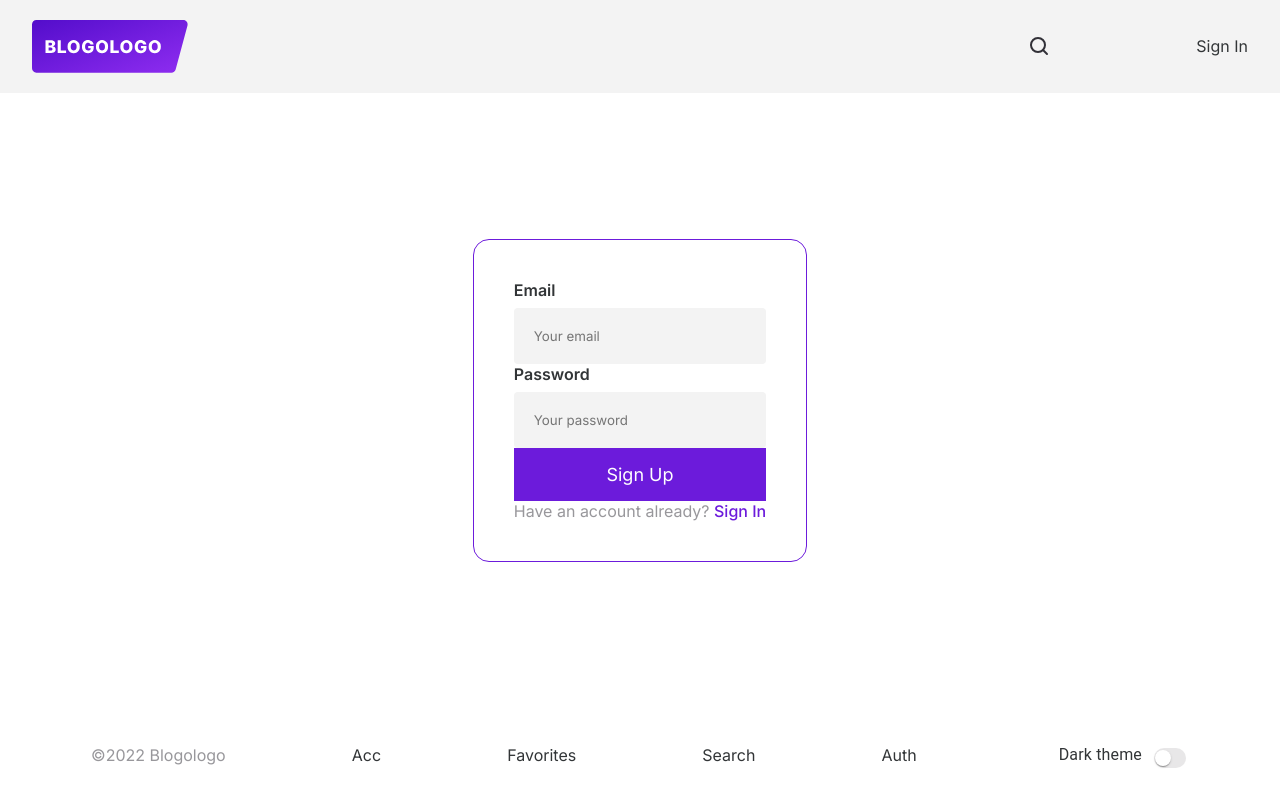
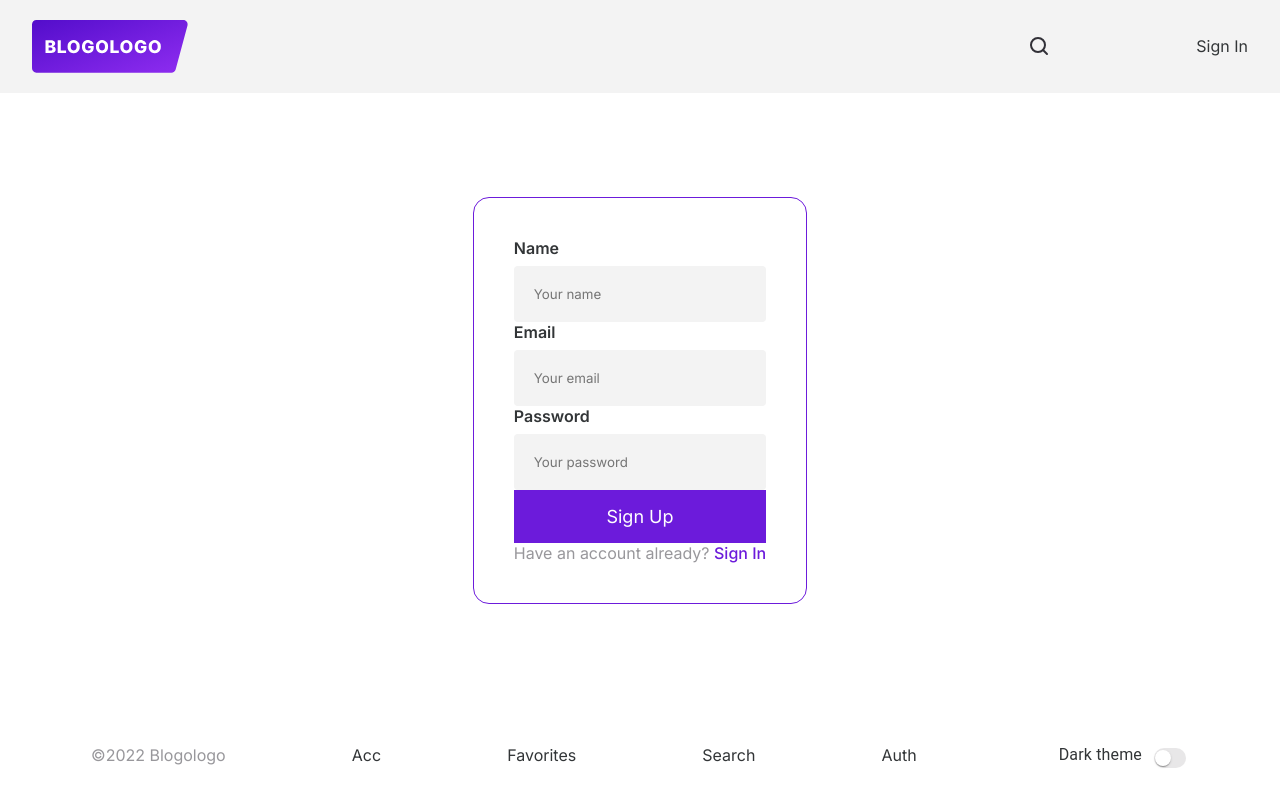
Before and after one commit to marshitsky/BlogoLogo, a React (Create React App) app: page /sign-up in a window 1280 px wide. Built offline with nearby package versions, Linux system fonts and the light colour scheme; some icons are missing.

Commit message:
feat(sign-forms): add name field for sign up form

```diff
--- a/src/components/SignUpForm/SignUpForm.tsx
+++ b/src/components/SignUpForm/SignUpForm.tsx
@@ -12,7 +12,7 @@ import {
 } from "./styles";
 
 export interface ISignInFormTypes {
-  userName: string;
+  name: string;
   email: string;
   password: string;
 }
@@ -45,6 +45,19 @@ export const SignUpForm = () => {
 
   return (
     <StyledSigningUpForm onSubmit={handleSubmit(onSubmit)}>
+      <SignUpLabel>Name</SignUpLabel>
+      <SignUpInput
+        type="name"
+        placeholder="Your name"
+        {...register("name", {
+          required: "Name is required",
+          maxLength: {
+            value: 20,
+            message: "Too long",
+          },
+        })}
+      />
+      {errors.name && <p>{errors.name.message}</p>}
       <SignUpLabel>Email</SignUpLabel>
       <SignUpInput
         type="email"
```
